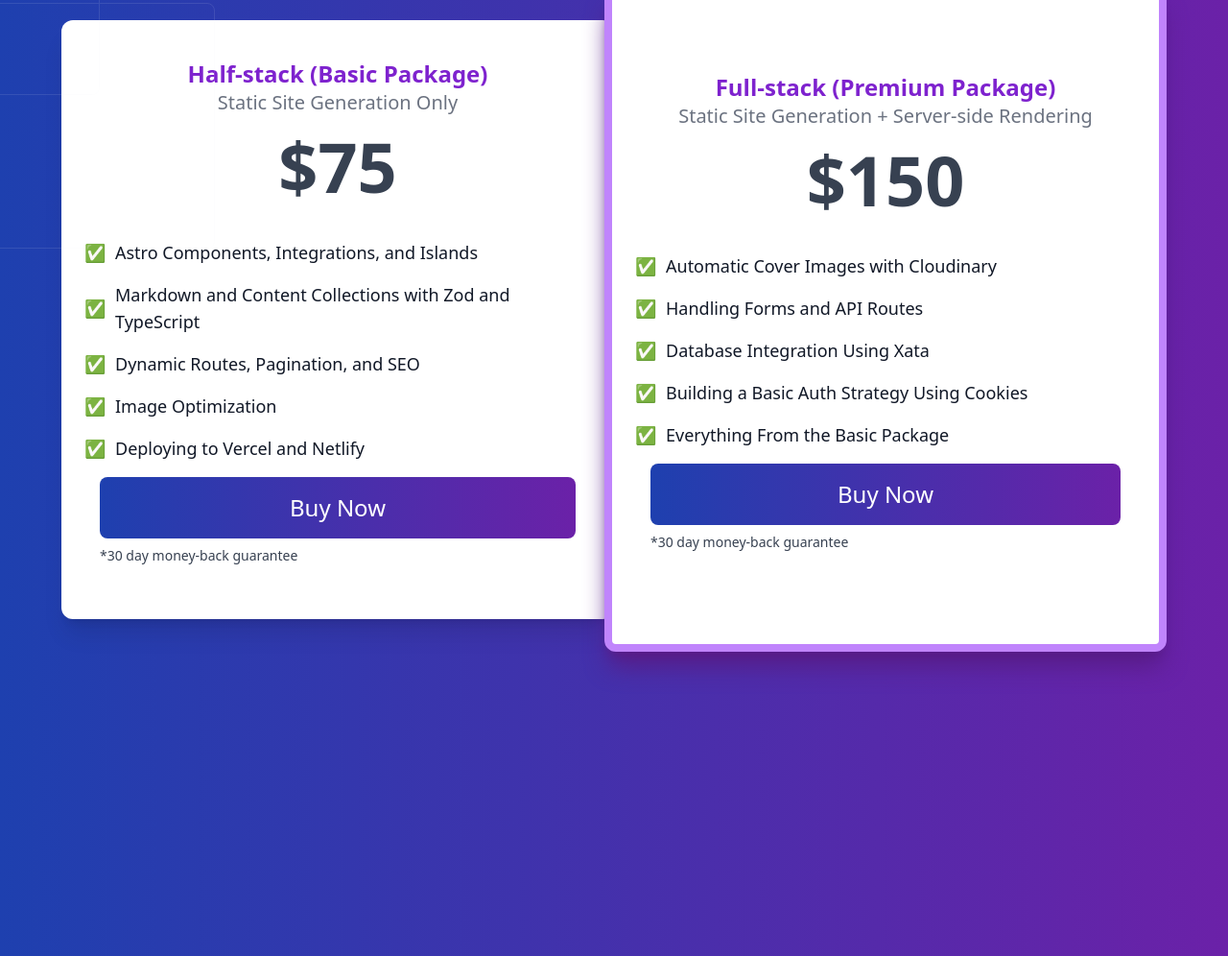
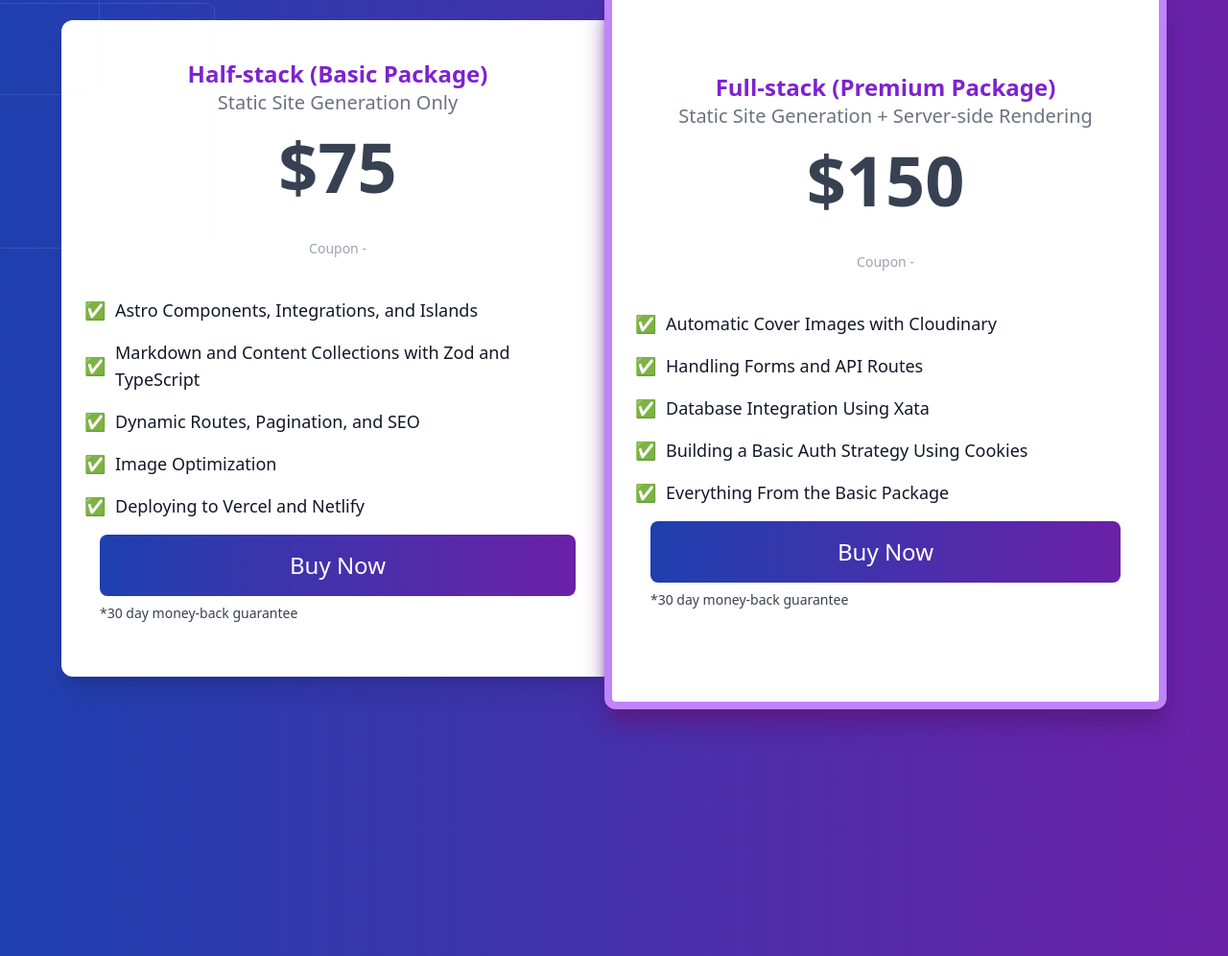
Before and after one commit to jamesqquick/astrocourse.dev, an Astro site: page / in a window 1280 px wide. Shown: the part 6005-7001 px from the top of the page at 96% size. Built offline with nearby package versions, Linux system fonts and the light colour scheme; Astro itself is replaced by a stand-in of ours; a script that the page names is missing.

Commit message:
Trying to display coupon code

```diff
--- a/src/components/PricingCard.astro
+++ b/src/components/PricingCard.astro
@@ -27,9 +27,14 @@ if (pricing.discount) {
   </p>
   {
     !pricing.discount && (
-      <p class="text-7xl font-bold text-gray-700 mb-10 text-center">
-        ${pricing.cost}
-      </p>
+      <>
+        <p class="text-7xl font-bold text-gray-700 mb-10 text-center">
+          ${pricing.cost}
+        </p>
+        <p class="text-sm mb-10 text-gray-400 text-center">
+          Coupon - {pricing.coupon}
+        </p>
+      </>
     )
   }
   {
```
